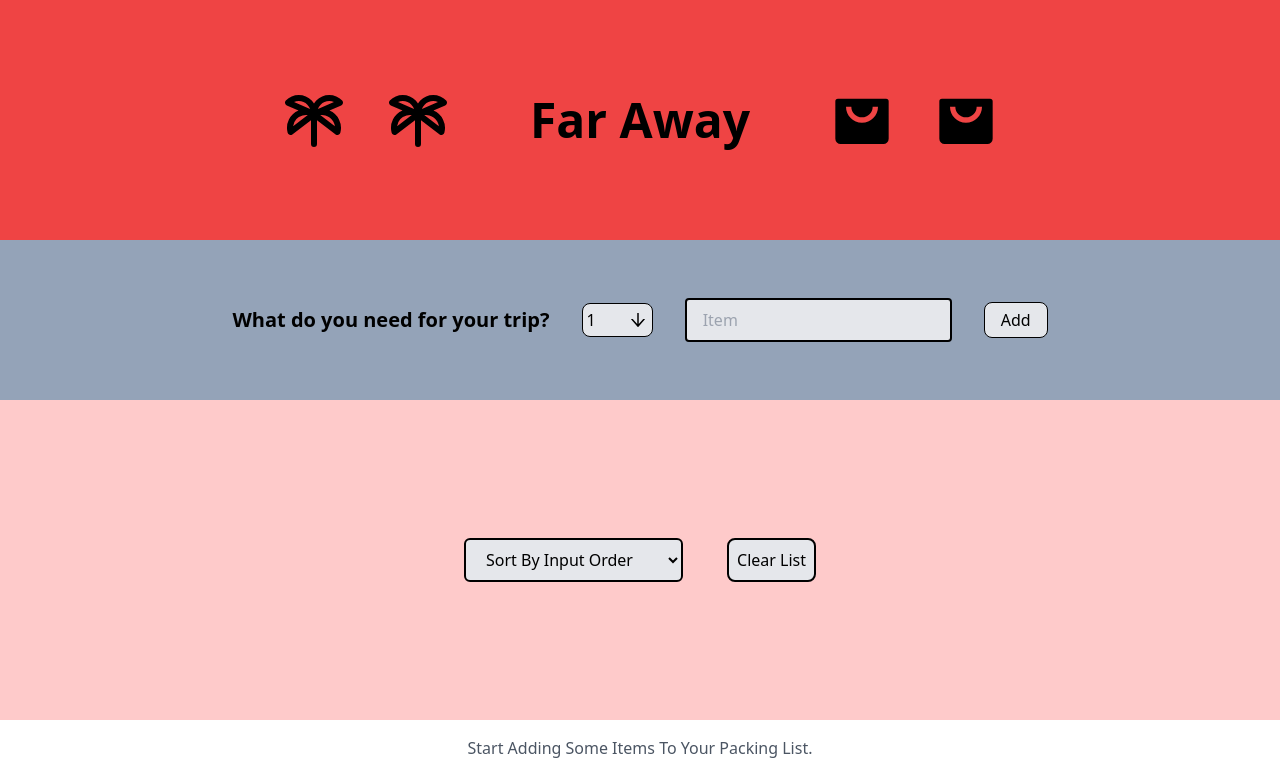
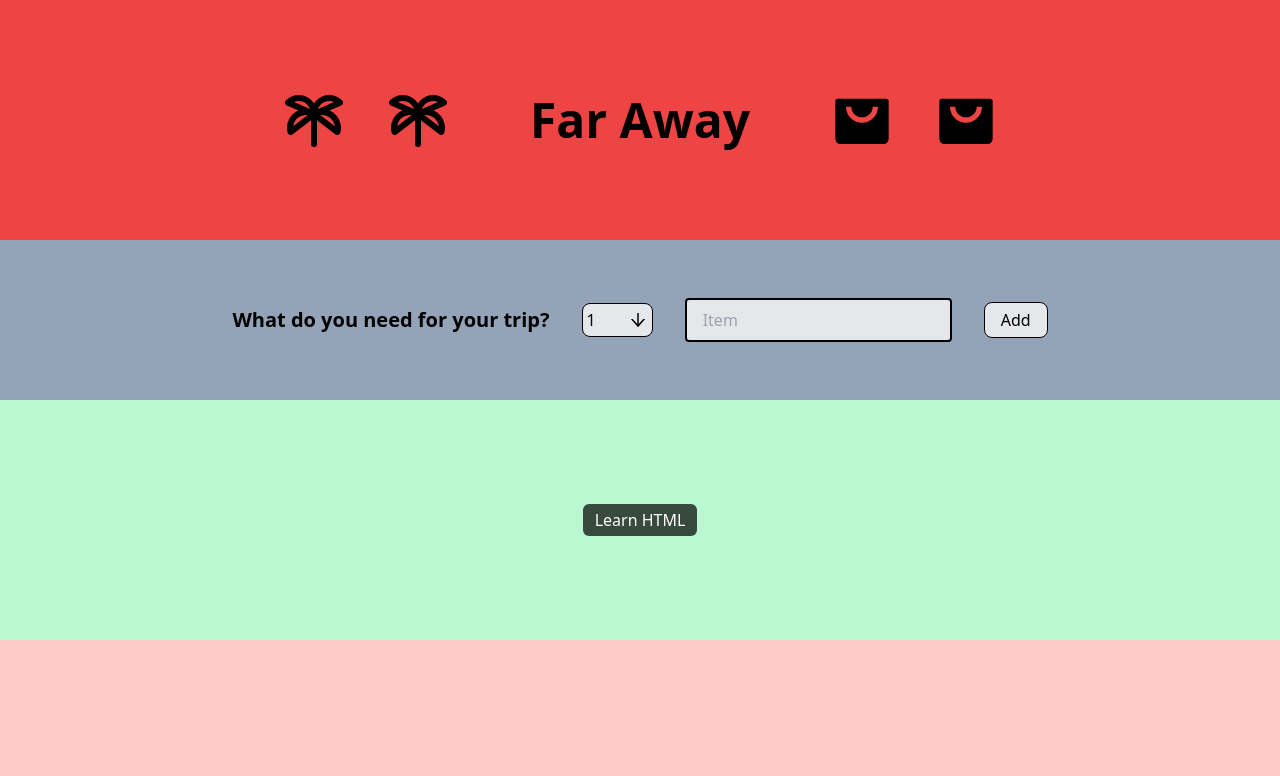
Before and after one commit to seemapoudel58/Trip, a React (Create React App) app: page / in a window 1280 px wide. Shown: the top 776 px of the page. Built offline with nearby package versions, Linux system fonts and the light colour scheme.

Commit message:
Added a todo list rendering section and prepared a coding challenge

```diff
--- a/src/App.js
+++ b/src/App.js
@@ -1,16 +1,18 @@
-import './App.css';
-import Header from './Components/header';
-import SectionOne from './Components/section0ne';
-import SectionTwo from './Components/sectionTwo';
-import  Footer from './Components/footer'
+import "./App.css";
+import Header from "./Components/header";
+import SectionOne from "./Components/section0ne";
+import SectionTwo from "./Components/sectionTwo";
+import Footer from "./Components/footer";
+import TodosList from "./Components/TodosList";
 
 function App() {
   return (
     <>
-    <Header/>
-    <SectionOne />
-    <SectionTwo />
-    <Footer />
+      <Header />
+      <SectionOne />
+      <TodosList />
+      <SectionTwo />
+      <Footer />
     </>
   );
 }
--- /dev/null
+++ b/src/Components/TodosList.jsx
@@ -0,0 +1,22 @@
+// Always try to start your component's name with uppercase - TodosList, SectionTwo, Sectionone, Footer, Header
+
+import React from "react";
+
+const dummyTodo = [
+  { id: 1, todo: "Learn HTML" },
+  { id: 2, todo: "Learn JavaScript" },
+  { id: 3, todo: "Learn React Node Next" },
+  { id: 4, todo: "Live your life" },
+];
+
+const TodosList = () => {
+  return (
+    <ul className="bg-green-200 min-h-[30vh] px-8 flex justify-center items-center gap-4 flex-wrap">
+      <li className="bg-black/70 px-3 py-1 rounded-md cursor-pointer hover:scale-105 transition-all duration-100 text-white">
+        Learn HTML
+      </li>
+    </ul>
+  );
+};
+
+export default TodosList;
--- a/src/Components/section0ne.jsx
+++ b/src/Components/section0ne.jsx
@@ -3,7 +3,7 @@ import { AiOutlineArrowDown } from "react-icons/ai";
 
 function SectionOne() {
   return (
-    <div className=" bg-slate-400 h-[20vh] flex items-center justify-center space-x-8 ">
+    <div className=" bg-slate-400 min-h-[20vh] flex items-center justify-center space-x-8 ">
       <h2 className="text-xl font-semibold">What do you need for your trip?</h2>
       <article className="border-[0.12rem] border-black rounded-lg p-[0.25rem] flex justify-between space-x-[2rem] bg-gray-200 ">
         <div className="flex items-center ">
@@ -15,7 +15,11 @@ function SectionOne() {
       </article>
 
       <article className="rounded">
-        <input type="text" placeholder="Item" className="bg-gray-200 appearance-none border-2 border-black rounded w-full py-2 px-4 text-gray-700 "/>
+        <input
+          type="text"
+          placeholder="Item"
+          className="bg-gray-200 appearance-none border-2 border-black rounded w-full py-2 px-4 text-gray-700 "
+        />
       </article>
       <article className=" bg-gray-200 border-[0.12rem] border-black rounded-lg py-[0.3rem] px-[1rem]">
         <button>Add</button>
```
